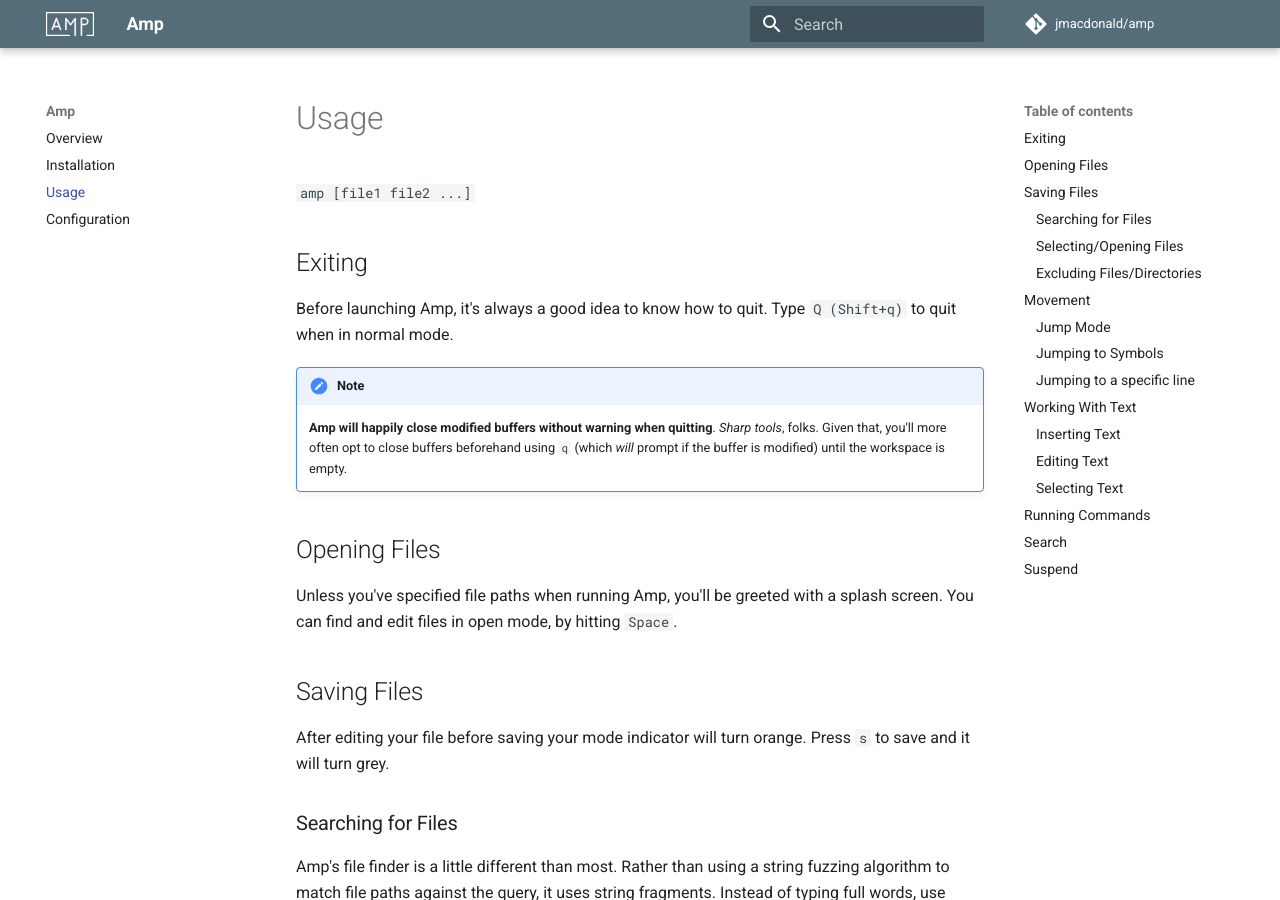
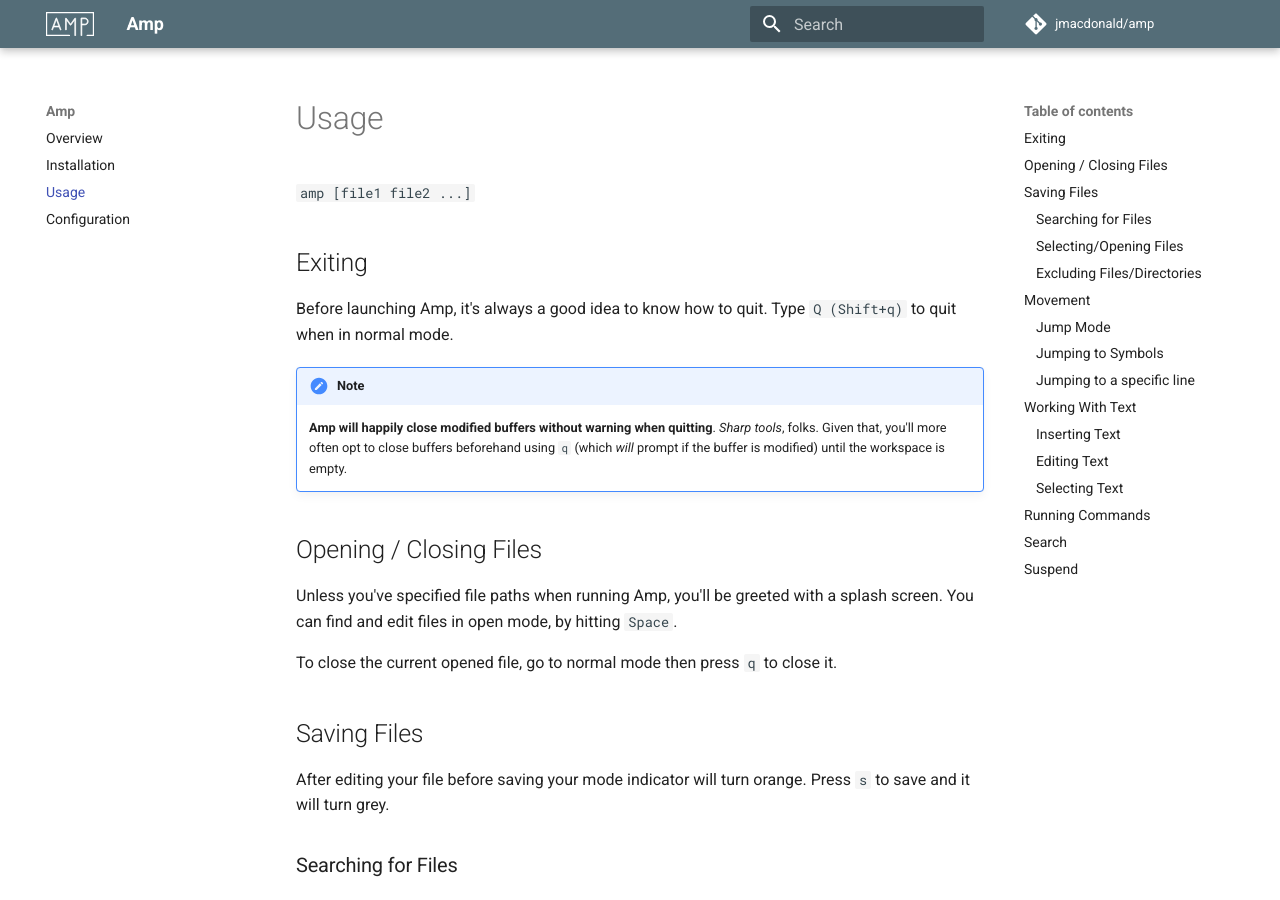
Before and after one commit to jmacdonald/amp, an MkDocs documentation site: the page built from documentation/pages/usage.md, in a window 1280 px wide and 900 px high. Built offline with MkDocs 1.6.1 and Material for MkDocs 9.7.7, drawn with Linux system fonts in a browser that asks for light colours; comment, search, counter and statistics services are not loaded; old or Windows-style settings are respelled for this version of MkDocs.

Commit message:
Add documentation : closing files

```diff
--- a/documentation/pages/usage.md
+++ b/documentation/pages/usage.md
@@ -12,9 +12,11 @@ Before launching Amp, it's always a good idea to know how to quit. Type `Q (Shif
     beforehand using `q` (which _will_ prompt if the buffer is modified) until
     the workspace is empty.
 
-## Opening Files
+## Opening / Closing Files
 
 Unless you've specified file paths when running Amp, you'll be greeted with a splash screen. You can find and edit files in open mode, by hitting `Space`.
+
+To close the current opened file, go to normal mode then press `q` to close it.
 
 ## Saving Files
 
```
